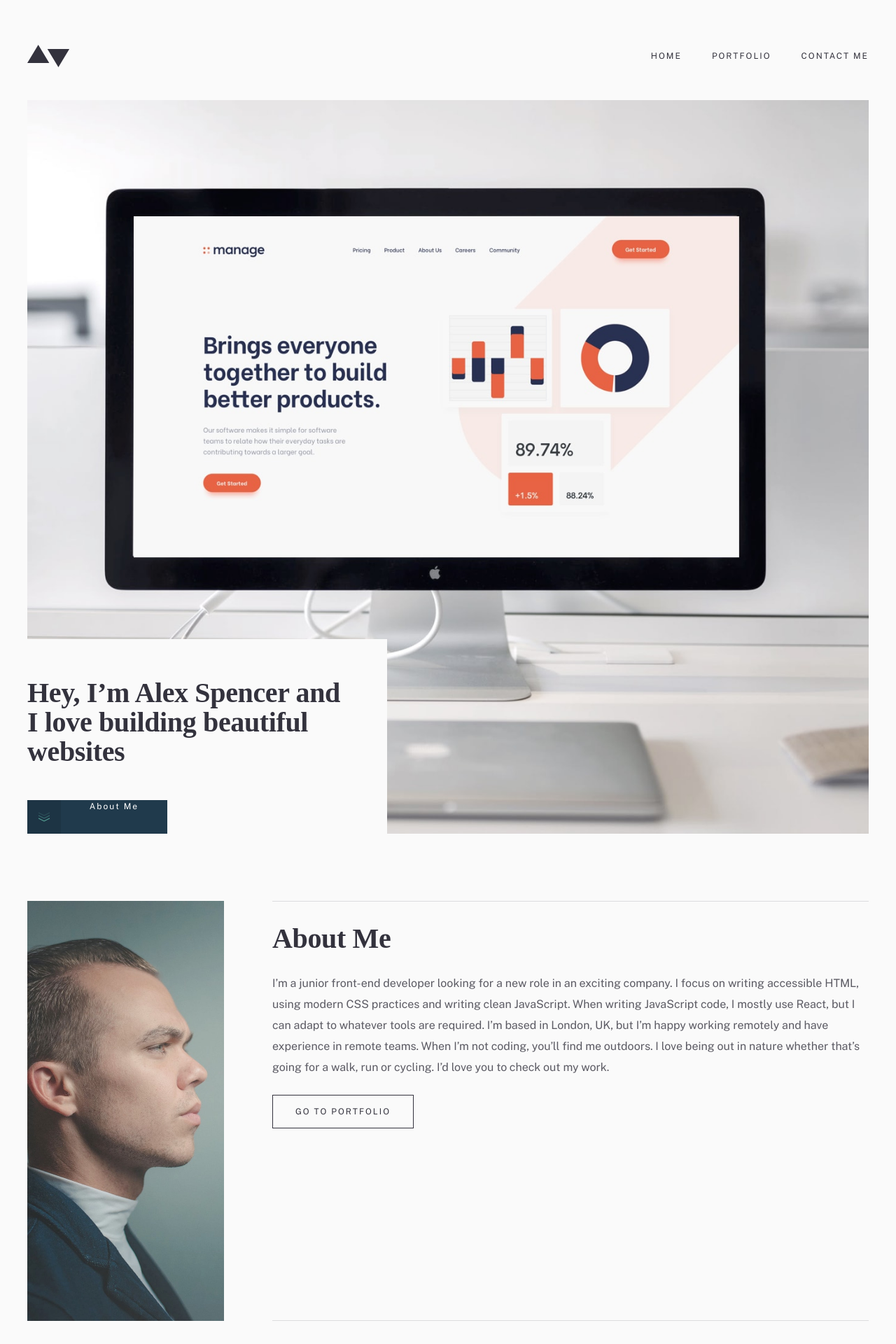
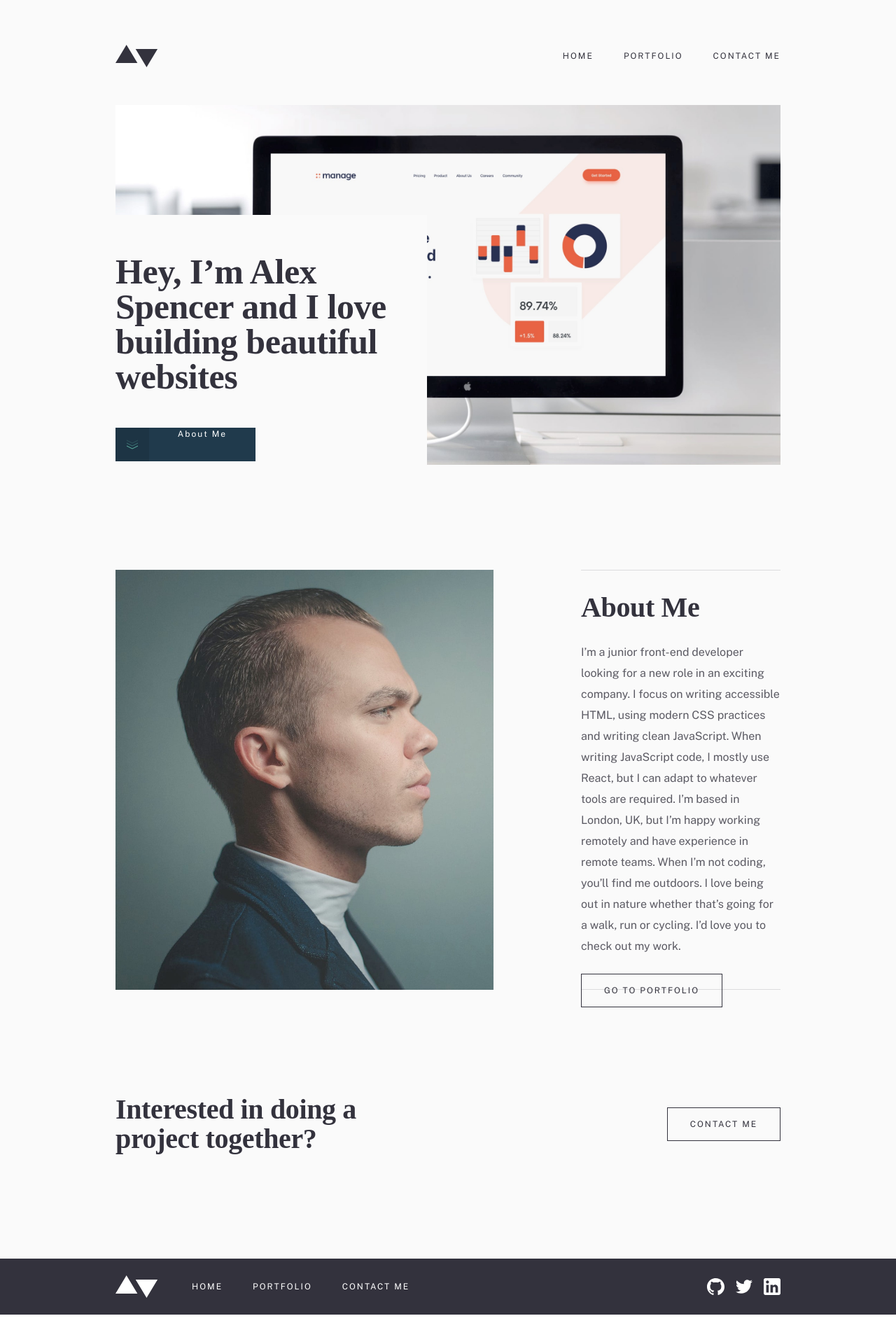
Before and after one commit to Shaimaa01/minimalist-portfolio-website, a React (Vite) app: page / in a window 1280 px wide. Shown: the top 1920 px of the page at 70% size. After the commit the page ends 1878 px from the top, so only its background shows below. Built offline with nearby package versions, Linux system fonts and the light colour scheme; a web font is replaced by a local one.

Commit message:
feat: Add responsive styles for desktop homepage

```diff
--- a/src/components/ContactCTA.tsx
+++ b/src/components/ContactCTA.tsx
@@ -1,7 +1,7 @@
 export const ContactCTA = () => {
   return (
-    <section className="mt-[115px] md:mt-[96px] flex flex-col md:flex-row items-center justify-center gap-[40px] px-[32px] md:px-[39px] text-center md:text-left">
-      <h3 className="text-GrayishDarkBlue text-[40px] leading-[42px] font-bold tracking-[-0.36px]">
+    <section className="mt-[115px] flex flex-col items-center justify-center gap-[40px] lg:justify-between px-[32px] lg:px-[165px] text-center md:mt-[96px] lg:mt-[150px] md:flex-row md:px-[39px] md:text-left">
+      <h3 className="text-GrayishDarkBlue text-[40px] leading-[42px] font-bold tracking-[-0.36px] lg:max-w-[350px]">
         Interested in doing a project together?
       </h3>
 
--- a/src/components/Footer.tsx
+++ b/src/components/Footer.tsx
@@ -5,11 +5,11 @@ import linkedinIcon from "@/assets/images/icons/linkedin.svg";
 
 export const Footer = () => {
   return (
-    <footer className="bg-GrayishDarkBlue mt-[80px] md:py-[24px] md:px-[39px] flex flex-col items-center md:justify-between gap-[40px] py-[56px] text-white md:mt-[96px] md:flex-row">
-      <div className="flex gap-[40px] flex-col md:flex-row">
+    <footer className="bg-GrayishDarkBlue mt-[80px] lg:mt-[150px] flex flex-col items-center gap-[40px] py-[56px] text-white md:mt-[96px] md:flex-row md:justify-between md:px-[39px] lg:px-[165px] md:py-[24px]">
+      <div className="flex flex-col gap-[40px] lg:gap-[48px] md:flex-row">
         <img src={logoWhite} alt="Company logo" />
 
-        <ul className="flex flex-col items-center gap-[32px] text-[12px] tracking-[2px] md:flex-row">
+        <ul className="flex flex-col items-center gap-[32px] lg:gap-[43px] text-[12px] tracking-[2px] md:flex-row uppercase">
           <li>
             <a href="/">Home</a>
           </li>
--- a/src/components/Header.tsx
+++ b/src/components/Header.tsx
@@ -3,15 +3,27 @@ import hamburgerIcon from "@/assets/images/icons/hamburger.svg";
 
 export const Header = () => {
   return (
-    <header className="flex items-center justify-between px-[32px] md:px-[39px] pt-[32px] md:pt-[64px] pb-[40px] md:pb-[47px]">
+    <header className="flex items-center justify-between px-[32px] pt-[32px] pb-[40px] md:px-[39px] lg:px-[165px] md:pt-[64px]  md:pb-[47px] lg:pb-[54px]">
       <img src={logo} alt="Company logo" />
       <img src={hamburgerIcon} alt="Menu button" className="md:hidden" />
 
       <nav className="hidden md:block">
-        <ul className="flex items-center gap-[43px] text-[12px] uppercase tracking-[2px] text-GrayishDarkBlue">
-          <li><a href="/" className="hover:text-SlightlyDesaturatedCyan">Home</a></li>
-          <li><a href="/portfolio" className="hover:text-SlightlyDesaturatedCyan">Portfolio</a></li>
-          <li><a href="/contact" className="hover:text-SlightlyDesaturatedCyan">Contact Me</a></li>
+        <ul className="text-GrayishDarkBlue  flex items-center gap-[43px] text-[12px] tracking-[2px] uppercase">
+          <li>
+            <a href="/" className="hover:text-SlightlyDesaturatedCyan">
+              Home
+            </a>
+          </li>
+          <li>
+            <a href="/portfolio" className="hover:text-SlightlyDesaturatedCyan">
+              Portfolio
+            </a>
+          </li>
+          <li>
+            <a href="/contact" className="hover:text-SlightlyDesaturatedCyan">
+              Contact Me
+            </a>
+          </li>
         </ul>
       </nav>
     </header>
--- a/src/pages/HomePage.tsx
+++ b/src/pages/HomePage.tsx
@@ -3,7 +3,7 @@ import { AboutSection } from "./home/AboutSection";
 
 export const HomePage = () => {
   return (
-    <main className="px-[32px] md:px-[39px]">
+    <main className="px-[32px] md:px-[39px] lg:px-[165px]">
       <HeroSection />
       <AboutSection />
     </main>
--- a/src/pages/home/AboutSection.tsx
+++ b/src/pages/home/AboutSection.tsx
@@ -1,25 +1,26 @@
 import profileImageMobile from "@/assets/images/homepage/mobile/image-homepage-profile@2x.jpg";
 import profileImageTablet from "@/assets/images/homepage/tablet/image-homepage-profile@2x.jpg";
+import profileImageDesktop from "@/assets/images/homepage/desktop/image-homepage-profile@2x.jpg";
 
 export const AboutSection = () => {
   return (
-    <section className="mt-[96px] md:flex md:gap-[69px] md:justify-between">
+    <section className="mt-[96px] lg:mt-[150px] md:flex md:justify-between md:gap-[69px] xl:gap-[125px]">
       <picture>
+        <source media="(min-width: 1280px)" srcSet={profileImageDesktop} />
         <source media="(min-width: 768px)" srcSet={profileImageTablet} />
 
-         <img
-        src={profileImageMobile}
-        alt="Portrait of Alex Spencer"
-        className="w-full md:min-w-[281px] h-full object-cover"
-      />
+        <img
+          src={profileImageMobile}
+          alt="Portrait of Alex Spencer"
+          className="h-full w-full object-cover md:min-w-[281px] xl:min-w-[540px] "
+        />
       </picture>
 
-
-      <div className="border-GrayishDarkBlue/15 mt-[32px] md:mt-0 border-y pt-[32px] pb-[51px] md:h-[600px]">
+      <div className="border-GrayishDarkBlue/15 mt-[32px] border-y pt-[32px] pb-[51px] md:mt-0 md:h-[600px] ">
         <h2 className="text-GrayishDarkBlue text-[40px] leading-[42px] font-bold tracking-[-0.36px]">
           About Me
         </h2>
-        <p className="text-GrayishDarkBlue/80 mt-[28px] text-[16px] leading-[30px]">
+        <p className="text-GrayishDarkBlue/80 mt-[28px] text-[16px] leading-[30px] ">
           I’m a junior front-end developer looking for a new role in an exciting
           company. I focus on writing accessible HTML, using modern CSS
           practices and writing clean JavaScript. When writing JavaScript code,
--- a/src/pages/home/HeroSection.tsx
+++ b/src/pages/home/HeroSection.tsx
@@ -1,24 +1,27 @@
 import heroImageMobile from "@/assets/images/homepage/mobile/image-homepage-hero@2x.jpg";
 import heroImageTablet from "@/assets/images/homepage/tablet/image-homepage-hero@2x.jpg";
+import heroImageDesktop from "@/assets/images/homepage/desktop/image-homepage-hero@2x.jpg";
 import downArrows from "@/assets/images/icons/down-arrows.svg";
 
 export const HeroSection = () => {
   return (
     <section className="relative">
       <picture>
-        <source media="(min-width: 768px)" srcSet={heroImageTablet} />
+         <source media="(min-width: 1024px)" srcSet={heroImageDesktop} />
+        <source media="(min-width: 768px)"  srcSet={heroImageTablet} />
+
 
         <img
           src={heroImageMobile}
           alt="Portfolio preview on a monitor"
-          className="w-full object-contain"
+          className="w-full "
         />
       </picture>
-      <div className="md:absolute bottom-0 bg-VeryLightGray md:w-[514px] md:h-[278px] ">
-        <h1 className="text-GrayishDarkBlue pt-[24px] md:pt-[56px] md:pr-[56px] text-[40px] leading-[42px] font-bold tracking-[-0.36px]">
+      <div className="bg-VeryLightGray bottom-0 md:absolute md:h-[278px] lg:h-[357px] md:w-[514px] lg:w-[445px]">
+        <h1 className="text-GrayishDarkBlue pt-[24px] text-[40px] lg:text-[50px] lg:leading-[50px] leading-[42px] font-bold tracking-[-0.36px] lg:tracking-[-0.45px] md:pt-[56px] md:pr-[56px]">
           Hey, I’m Alex Spencer and I love building beautiful websites
         </h1>
-        <button className="bg-DarkBlue mt-[32px] md:mt-[48px] flex h-[48px] w-[200px] cursor-pointer">
+        <button className="bg-DarkBlue mt-[32px] flex h-[48px] w-[200px] cursor-pointer md:mt-[48px]">
           <div className="flex h-full w-[48px] items-center justify-center bg-[#0000001a]">
             <img src={downArrows} alt="down arrow icon" />
           </div>
```
